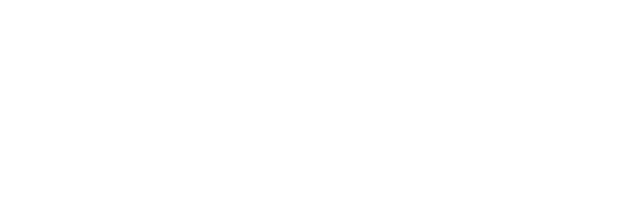
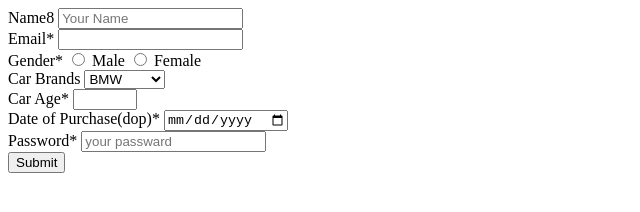
Before and after one commit to acciojob/car-insurance-form-SreekanthChinnakotla, a website: page main.html in a window 1280 px wide. Shown: the whole page, without its empty margins (0-640 px from the left). Drawn offline with Linux system fonts and the light colour scheme.

Commit message:
created a submission

```diff
--- a/main.html
+++ b/main.html
@@ -8,6 +8,45 @@
 
 <body>
 	<!-- the entire body must be written by student -->
+	<form method="post">
+		<div>
+			<label for="name">Name8</label>
+			<input type="text" placeholder="Your Name">
+		</div>
+		<div>
+			<label for="email">Email*</label>
+			<input type="email" required>
+		</div>
+		<div>
+			<label for="gender">Gender*</label>
+			<input type="radio" id="gender_m" name="gender" required>
+			<label for="gender_m">Male</label>
+			<input type="radio" id="gender_f" name="gender" required>
+			<label for="gender_f">Female</label>
+		</div>
+		<div>
+			<label for="cars">Car Brands</label>
+			<select id="cars">
+				<option>BMW</option>
+				<option>Audi</option>
+				<option>Mercedez</option>
+			</select>
+		</div>
+		<div>
+			<label for="carage">Car Age*</label>
+			<input type="number" id="carage" min="0" max="100" required>
+		</div>
+		<div>
+			<label for="dop">Date of Purchase(dop)*</label>
+			<input type="date" id="dop" required>
+		</div>
+		<div>
+			<label for="password">Password*</label>
+			<input type="password" placeholder="your passward" required>
+		</div>
+		<div>
+			<button type="submit" aria-required>Submit</button>
+	</form>
     <script type="text/javascript" src="./script.js">
 </script>
 
```
